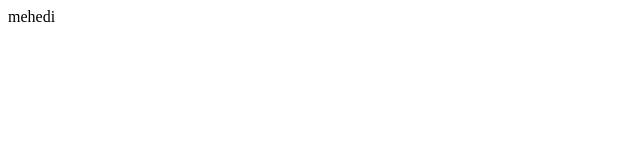
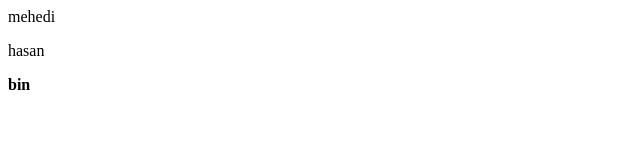
Before and after one commit to Mehedi-Bin-Hafiz/Web-Engineering-Lab, a plain HTML site: page Lab1/index.html in a window 1280 px wide. Shown: the full height of the page, 0-640 px from the left. Drawn offline with Linux system fonts and the light colour scheme.

Commit message:
practice 2

```diff
--- a/Lab1/index.html
+++ b/Lab1/index.html
@@ -1,3 +1,5 @@
 <html>
     <p>mehedi</p>
+    <p>hasan</p>
+    <b>bin</b>
 </html>
```
